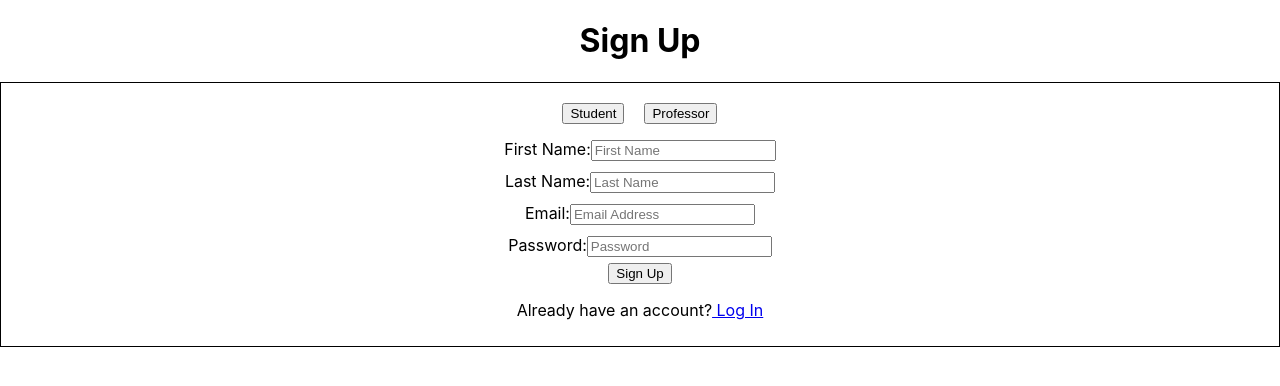
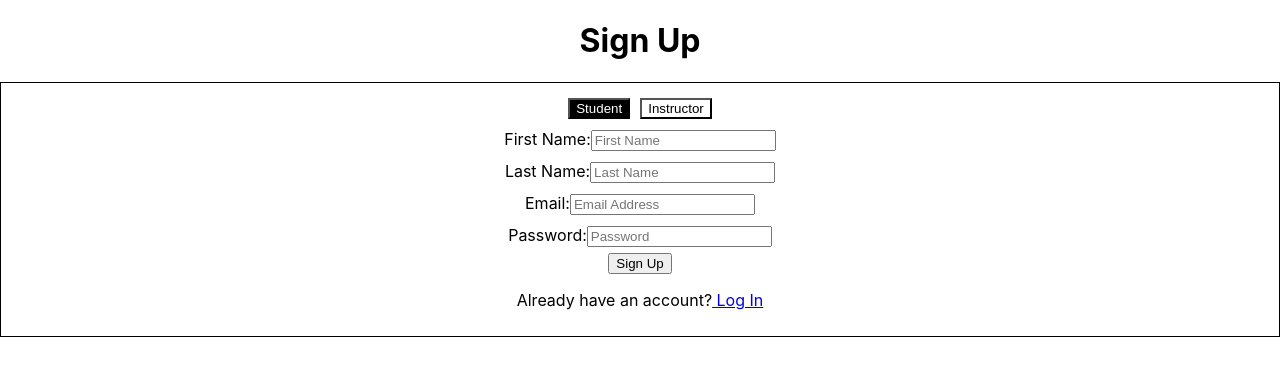
Before and after one commit to software-assignments-spring2021/spring-2020-basic-thunder, a React (Create React App) app in the folder front-end/: page /sign-up in a window 1280 px wide. Shown: the top 386 px of the page. Built offline with nearby package versions, Linux system fonts and the light colour scheme.

Commit message:
add handleClick

```diff
--- a/front-end/src/register_view.js
+++ b/front-end/src/register_view.js
@@ -1,4 +1,4 @@
-import React from 'react'
+import React, {useState} from 'react'
 import './styles/RegisterView.css'
 import {Link} from "react-router-dom"
 
@@ -15,17 +15,27 @@ const RegisterView = function() {
     )
 }
 
-const SignUpForm = function() {
+function SignUpForm(props) {
+
+    const [role, setRole] = useState('student')
+
+    const handleClick = function(event) {
+        event.preventDefault()
+        const buttons = document.querySelectorAll('#buttons input')
+        buttons.forEach((button) => {
+            button.id = 'off'
+        })
+        event.target.id = 'on'
+    }
+
     return (
-        <div class="container">
+        <div className="container">
+
         <form>
-            <button onClick={handleClick}>
-                Student
-            </button>
-
-            <button onClick={handleClick}>
-                Professor
-            </button>
+            <div id="buttons">
+            <input id="on" type="button" value="Student" onClick={handleClick}/>
+            <input id="off" type="button" value="Instructor" onClick={handleClick}/>
+            </div>
 
             <label>First Name:
             <input type="text" placeholder="First Name" name="first_name" />
@@ -51,15 +61,9 @@ const SignUpForm = function() {
                 </Link>
             </p>
         </form>
-
         </div>
     )
 }
 
-const handleClick = function(event) {
-    event.preventDefault()
-    const buttons = document.getElementsByTagName('button')
-
-}
 
 export {RegisterView}
--- a/front-end/src/styles/RegisterView.css
+++ b/front-end/src/styles/RegisterView.css
@@ -2,14 +2,13 @@ div #register {
     border: 1px solid black;
 }
 
-button {
-    margin: 10px;
+#buttons input {
+    margin: 5px;
 }
 
 div.container {
     display: flex;
     justify-content: center;
-
 }
 
 form {
@@ -22,3 +21,13 @@ label {
     display: block;
     padding: 5px;
 }
+
+#on {
+    background-color: black;
+    color: white;
+}
+
+#off {
+    background-color: white;
+    color: black;
+}
```
